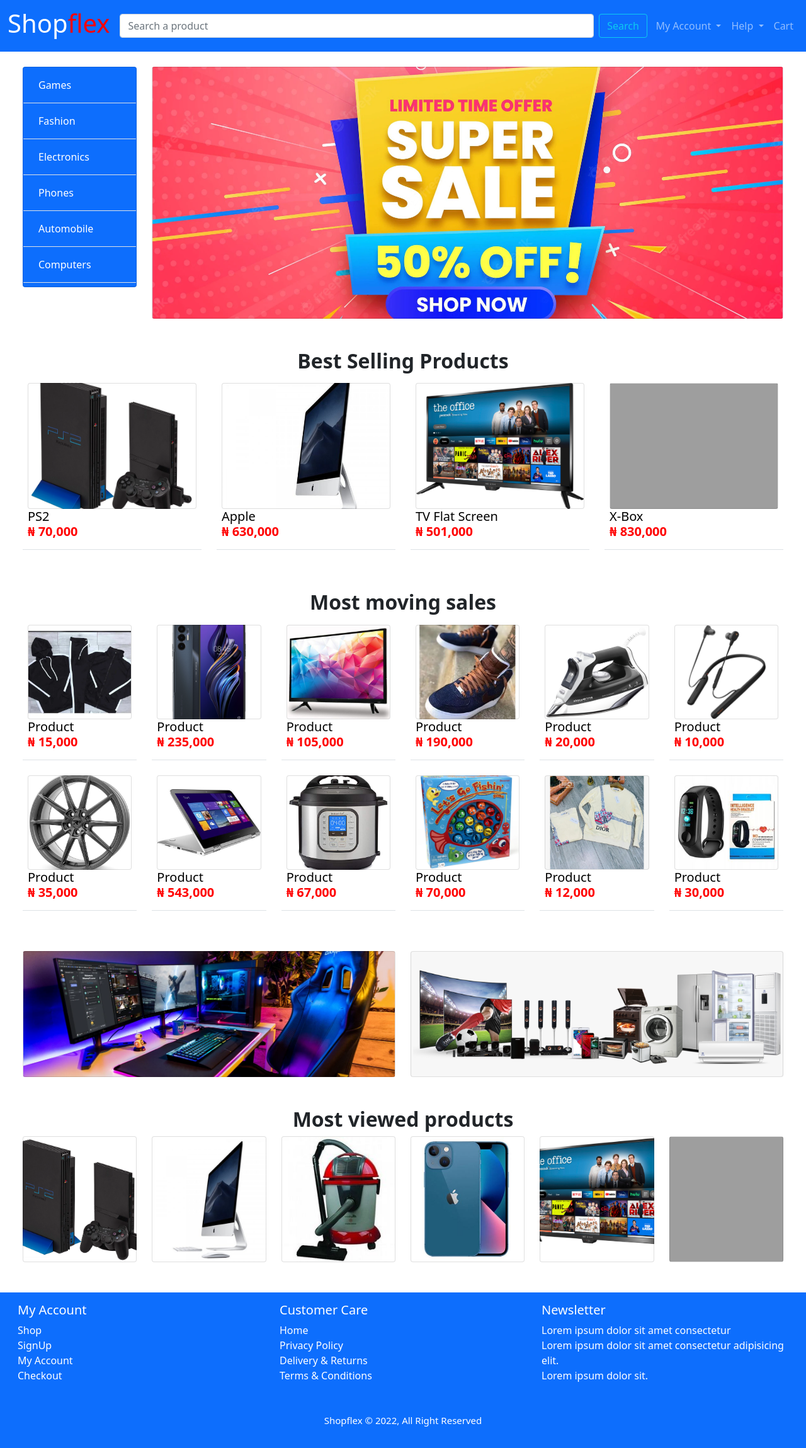
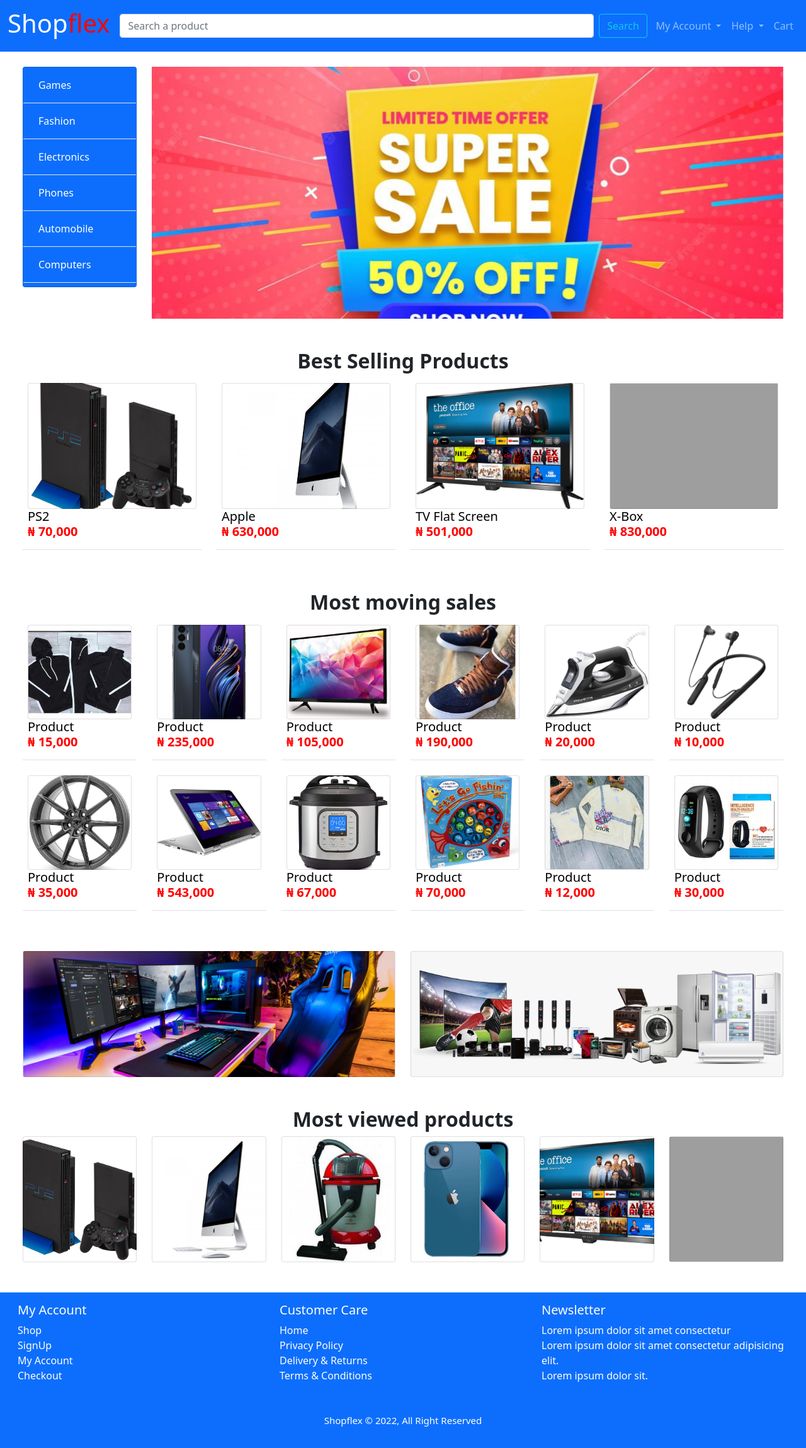
Before and after one commit to Cholliclef/shop-flex, a PHP site: page / in a window 1280 px wide. Shown: the whole page at 63% size. Run offline with PHP 8.4, Linux system fonts and the light colour scheme; grey boxes are pictures that could not be loaded.

Commit message:
index.update

```diff
--- a/index.php
+++ b/index.php
@@ -24,8 +24,8 @@
 
         <div class="collapse navbar-collapse justify-content-md-end" id="list">
 
-            <ul class="navbar-nav">
-                <li class="nav-item dropdown">
+            <ul class="navbar-nav flex-row pt-2 py-md-0">
+                <li class="nav-item dropdown col-6 col-md-auto">
                     <a class="nav-link dropdown-toggle" href="#" id="navbarDropdown" role="button" data-bs-toggle="dropdown" aria-expanded="false">
                         My Account
                     </a>
@@ -34,7 +34,7 @@
                         <li><a class="dropdown-item" href="signup.php">SignUp Account</a></li>
                     </ul>
                 </li>
-                <li class="nav-item dropdown">
+                <li class="nav-item dropdown col-4 col-md-auto">
                     <a class="nav-link dropdown-toggle" href="#" id="navbarDropdown" role="button" data-bs-toggle="dropdown" aria-expanded="false">
                         Help
                     </a>
@@ -44,7 +44,7 @@
                         <li><a class="dropdown-item" href="help.php">Something esle</a></li>
                     </ul>
                 </li>
-                <li class="nav-item">
+                <li class="nav-item col-2 col-md-auto">
                     <a class="nav-link" href="cart.php">Cart</a>
                 </li>
             </ul>
@@ -80,16 +80,31 @@
                     </table>
                 </div>
             </div>
-            <div class="col-md-10">
+            <div class="col-md-10" >
+            <div id="carouselExampleSlidesOnly" class="carousel slide" data-bs-ride="carousel">
+                <div class="carousel-inner" style="height: 400px">
+                    <div class="carousel-item active">
+                    <img src="./img/sale1.jpg" class="d-block w-100" alt="Sales one">
+                    </div>
+                    <div class="carousel-item">
+                    <img src="./img/sale2.jpg" class="d-block w-100" alt="Sales two">
+                    </div>
+                    <div class="carousel-item">
+                    <img src="./img/sale4.jpg" class="d-block w-100" alt="Sales three">
+                    </div>
+                </div>
+            </div>
+            </div>
+            <!-- <div class="col-md-10">
                 <div class="card" style="background: url('./img/sale1.jpg') no-repeat center center/cover; height: 400px;">
 
-                    <!-- <div class="card-body">
+                    <div class="card-body">
                         <h5 class="card-title">Special title treatment</h5>
                         <p class="card-text">With supporting text below as a natural lead-in to additional content.</p>
                         <a href="#" class="btn btn-primary">Go somewhere</a>
-                    </div> -->
+                    </div>
                 </div>
-            </div>
+            </div> -->
         </div>
         <!-- ROW 2 -->
         <div class="row p-4">
```
Also changed, not shown: img/sale1.jpg, img/sale16.jpg (added).
